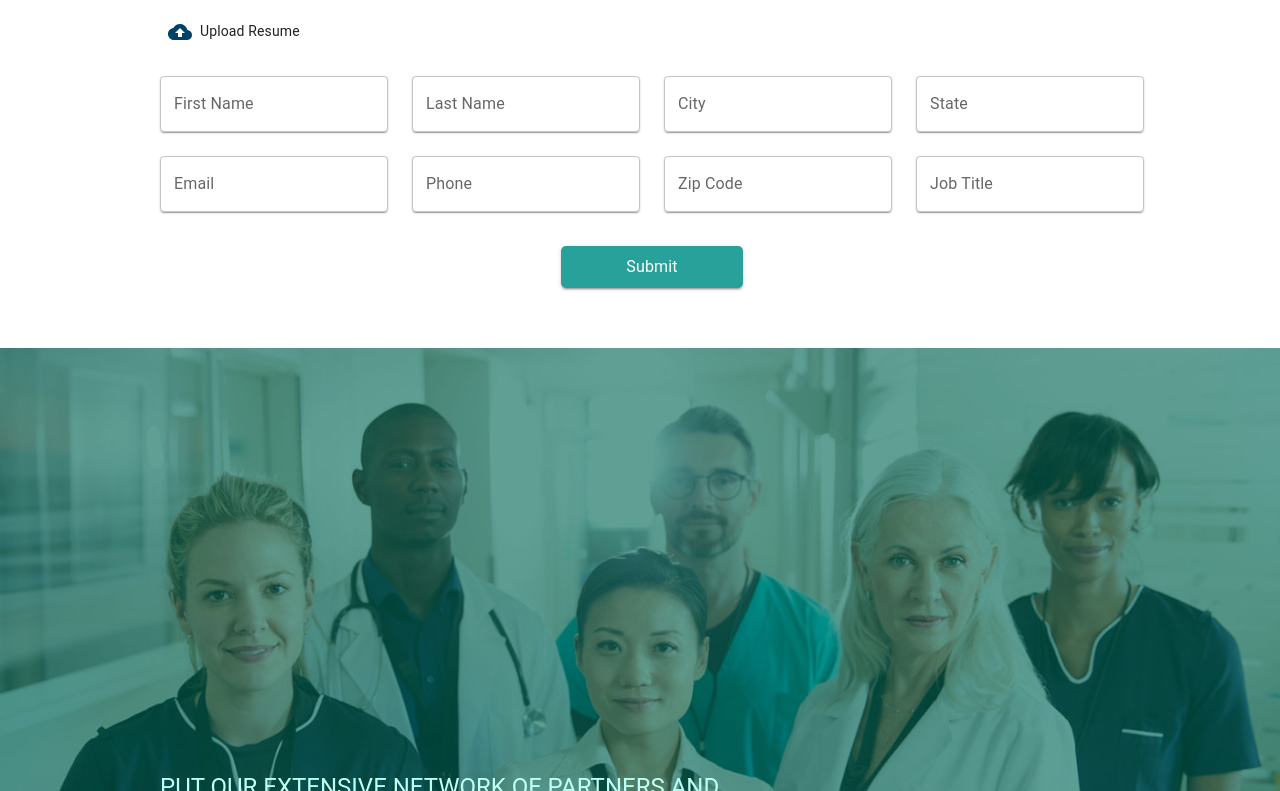
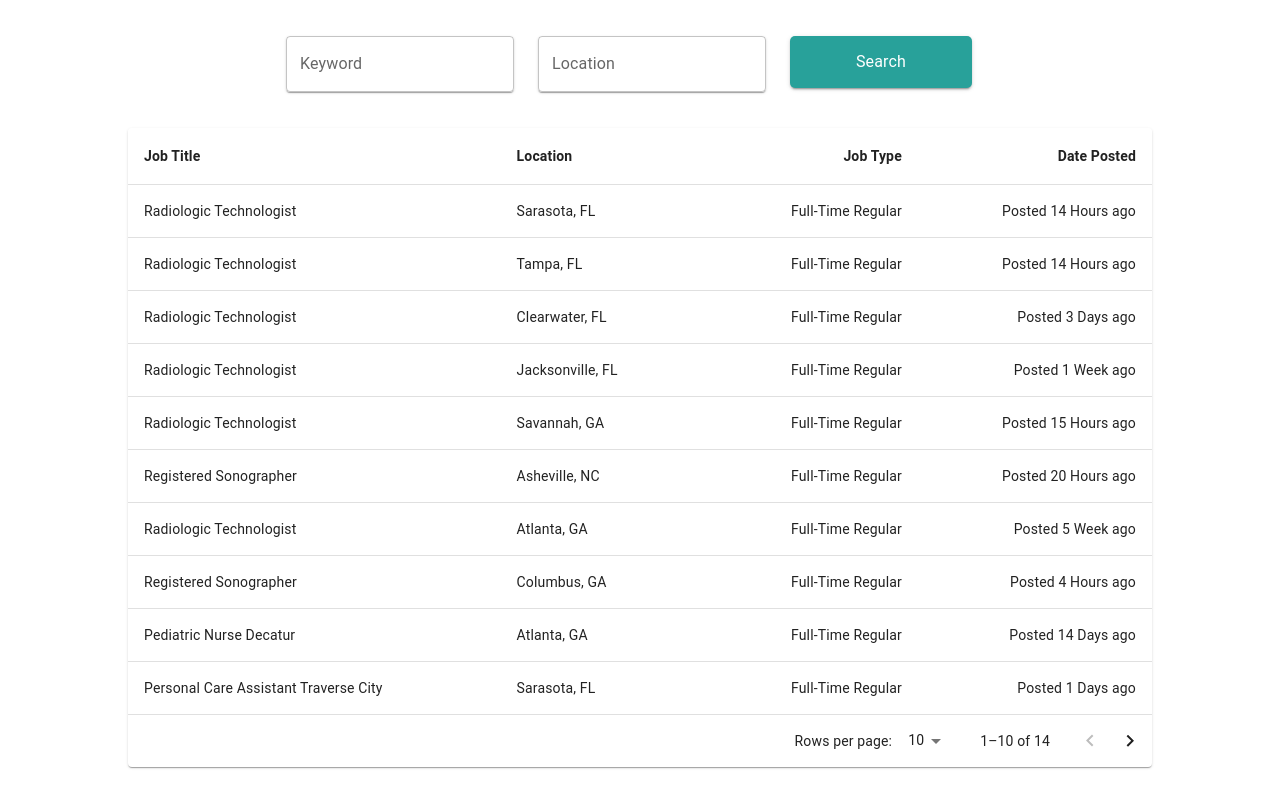
Before and after one commit to Pistah-boyz/nexushealthcare, a React (Create React App) app: page /career in a window 1280 px wide. Shown: the part 989-1780 px from the top of the page. Built offline with nearby package versions, Linux system fonts and the light colour scheme.

Commit message:
carrer changes

```diff
--- a/package.json
+++ b/package.json
@@ -3,11 +3,10 @@
   "version": "0.1.0",
   "private": true,
   "dependencies": {
-    "@emotion/react": "^11.10.5",
+    "@emotion/react": "^11.10.6",
     "@emotion/styled": "^11.10.6",
     "@mui/icons-material": "^5.11.0",
-    "@mui/material": "^5.11.7",
-    "@mui/styles": "^5.11.12",
+    "@mui/material": "^5.11.12",
     "@tanstack/react-query": "^4.24.4",
     "@tanstack/react-query-devtools": "^4.24.4",
     "@testing-library/jest-dom": "^5.16.4",
--- a/src/components/About.jsx
+++ b/src/components/About.jsx
@@ -1,13 +1,12 @@
 import React from "react";
 
 import { Box, Typography, Grid } from "@mui/material";
-import { makeStyles } from "@mui/styles";
 
 import Footer from "./Footer";
 import img1 from "../images/about_img1.jpg";
 import CommonBoxImg from "./CommonBoxImg";
 
-const useStyles = makeStyles({
+const styles = {
   imgtranscolor: {
     position: "relative",
     "&::before": {
@@ -46,10 +45,9 @@ const useStyles = makeStyles({
   section_p: {
     padding: "0.5rem",
   },
-});
+};
 
 const About = () => {
-  const classes = useStyles();
   return (
     <>
       <CommonBoxImg
@@ -57,27 +55,19 @@ const About = () => {
         txt1="ABOUT OUR ORGANIZATION"
         txt2="AN EXPERIENCED HEALTHCARE STAFFING AGENCY IN ATLANTA, GA"
       />
-      <div className={classes.root}>
+      <Typography component="div" sx={styles.root}>
         <Grid container>
           <Grid item xs={12} md={6}>
-            <Typography component="div" className={classes.sectiondiv_1}>
-              <Typography
-                component="h2"
-                variant="h5"
-                className={classes.section_h5}
-              >
+            <Typography component="div" sx={styles.sectiondiv_1}>
+              <Typography component="h2" variant="h5" sx={styles.section_h5}>
                 WHO WE ARE AND WHAT WE STAND FOR
               </Typography>
-              <Typography
-                component="h2"
-                variant="h6"
-                className={classes.section_h6}
-              >
+              <Typography component="h2" variant="h6" sx={styles.section_h6}>
                 Ellsworth Healthcare Staffing is a full-service healthcare
                 staffing agency committed to providing strategic solutions for
                 all medical staffing needs.
               </Typography>
-              <Typography component="p" className={classes.section_p}>
+              <Typography component="p" sx={styles.section_p}>
                 Our team works around-the-clock to provide outstanding staffing
                 solutions and quality service. It is our mission to leverage our
                 direct experience and knowledge of the industry to provide
@@ -86,7 +76,7 @@ const About = () => {
                 across the state of Georgia or local Atlanta residents in need
                 of healthcare.
               </Typography>
-              <Typography component="p" className={classes.section_p}>
+              <Typography component="p" sx={styles.section_p}>
                 Ellsworth Healthcare Staffing was founded in Tucker, Georgia
                 with the mission of providing “Superior People and Superior
                 Service.” At Ellsworth, our employees, partner facilities, and
@@ -96,7 +86,7 @@ const About = () => {
                 also giving our clients the employees they need to deliver
                 exceptional care to their own patients.
               </Typography>
-              <Typography component="p" className={classes.section_pcustom}>
+              <Typography component="p" sx={styles.section_pcustom}>
                 If you’re interested in partnering with Ellsworth Healthcare
                 Staffing, give us a call today at 404-806-8164 or visit our
                 Contact Page.
@@ -104,25 +94,17 @@ const About = () => {
             </Typography>
           </Grid>
           <Grid item xs={12} md={6}>
-            <Typography component="div" className={classes.sectiondiv_2}>
-              <Typography
-                component="h2"
-                variant="h5"
-                className={classes.section_h5}
-              >
+            <Typography component="div" sx={styles.sectiondiv_2}>
+              <Typography component="h2" variant="h5" sx={styles.section_h5}>
                 COMMITTED TO SUPPORTING THE HEALTHCARE INDUSTRY
               </Typography>
-              <Typography
-                component="h2"
-                variant="h5"
-                className={classes.section_h6}
-              >
+              <Typography component="h2" variant="h5" sx={styles.section_h6}>
                 Ellsworth Healthcare Staffing recruits everyone from
                 highly-skilled nurses to all allied health professionals and any
                 other clinical and administrative staff in the healthcare
                 industry.
               </Typography>
-              <Typography component="p" className={classes.section_p}>
+              <Typography component="p" sx={styles.section_p}>
                 Our team works quickly and skillfully to place the highest
                 qualified candidates in medical facilities across the state of
                 Georgia. In addition, we make certain that our caregivers are
@@ -134,7 +116,7 @@ const About = () => {
                 our clients an excellent healthcare experience when they need it
                 most.
               </Typography>
-              <Typography component="p" className={classes.section_p}>
+              <Typography component="p" sx={styles.section_p}>
                 Ellsworth Healthcare Staffing was founded in Tucker, Georgia
                 with the mission of providing “Superior People and Superior
                 Service.” At Ellsworth, our employees, partner facilities, and
@@ -144,7 +126,7 @@ const About = () => {
                 also giving our clients the employees they need to deliver
                 exceptional care to their own patients.
               </Typography>
-              <Typography component="p" className={classes.section_p}>
+              <Typography component="p" sx={styles.section_p}>
                 We understand it’s more than just placing employees, but also
                 about the quality of care for the patients, who are included in
                 our promise of “Superior People and Superior Service.” Allow us
@@ -156,7 +138,7 @@ const About = () => {
             </Typography>
           </Grid>
         </Grid>
-      </div>
+      </Typography>
       <Footer />
     </>
   );
--- a/src/components/Career.jsx
+++ b/src/components/Career.jsx
@@ -1,4 +1,4 @@
-import React from "react";
+import React, { useState } from "react";
 import {
   Button,
   Grid,
@@ -11,6 +11,7 @@ import { CloudUpload } from "@mui/icons-material";
 
 import CommonBoxImg from "./CommonBoxImg";
 import img1 from "../images/about_img1.jpg";
+import JobBoard from "./JobBoard";
 import Footer from "./Footer";
 
 const style = {
@@ -66,8 +67,13 @@ const style = {
     margin: "auto",
     width: "80%",
   },
+  jobbformfield: {
+    margin: "auto",
+    width: "60%",
+  },
 };
 const Career = () => {
+  const [jobBoard, setJobBoard] = useState(false);
   return (
     <>
       <CommonBoxImg
@@ -103,6 +109,8 @@ const Career = () => {
           </Typography>
         </Typography>
       </Typography>
+      {jobBoard ? (
+        <>
           <Typography component="div" sx={style.root}>
             <Grid container justify="center" spacing={3} sx={style.formfield}>
               <Grid item xs={12}>
@@ -177,7 +185,11 @@ const Career = () => {
               </Grid>
             </Grid>
           </Typography>
-      <Typography component="div" sx={{marginTop:"50px"}}>
+        </>
+      ) : (
+        <JobBoard />
+      )}
+      <Typography component="div" sx={{ marginTop: "50px" }}>
         <Footer />
       </Typography>
     </>
--- a/src/components/Footer.jsx
+++ b/src/components/Footer.jsx
@@ -1,11 +1,11 @@
 import React from "react";
 
 import { Box, Typography, Grid } from "@mui/material";
-import { makeStyles } from "@mui/styles";
+
 
 import img2 from "../images/action-bg.jpg";
 
-const useStyles = makeStyles({
+const styles = {
   imgtranscolor: {
     position: "relative",
     "&::before": {
@@ -44,13 +44,12 @@ const useStyles = makeStyles({
     fontWeight: "600 !important",
     width: "72%",
   },
-});
+};
 
 const Footer = () => {
-  const classes = useStyles();
   return (
     <Box
-      className={classes.imgtranscolor}
+      className={styles.imgtranscolor}
       sx={{
         backgroundImage: `url(${img2})`,
         backgroundSize: "cover",
@@ -75,14 +74,14 @@ const Footer = () => {
           <Typography
             variant="h3"
             color="white"
-            className={classes.section2_h3}
+            className={styles.section2_h3}
           >
             PUT OUR EXTENSIVE NETWORK OF PARTNERS AND RESOURCES TO WORK FOR YOU!
           </Typography>
           <Typography
             component="p"
             color="white"
-            className={classes.section2_p}
+            className={styles.section2_p}
           >
             Whether you are interested in a temporary assignment, per diem work,
             or a permanent role, our team is dedicated to learning who you are
--- /dev/null
+++ b/src/components/JobBoard.jsx
@@ -0,0 +1,109 @@
+import React, { useState } from "react";
+import { Button, Grid, Paper, Typography, TextField } from "@mui/material";
+import JobBoardTable from "./JobBoardTable";
+
+const style = {
+  root: {
+    flexGrow: 1,
+    padding: "10px",
+  },
+  paper: {
+    padding: "10px",
+    textAlign: "center",
+    color: "#555",
+  },
+  form: {
+    marginTop: "10px",
+  },
+  submitButton: {
+    display: "flex",
+    justifyContent: "center",
+    alignItems: "center",
+    marginTop: "10px",
+  },
+  jobbformfield: {
+    margin: "auto",
+    width: "60%",
+  },
+};
+const JobBoard = () => {
+  const [keyword, setKeyword] = useState("");
+  const [location, setLocation] = useState("");
+  const [searchval, setSearchValue] = useState("");
+  const onKeyWordChange = (e) => {
+    const keyword = e.target.value;
+    setKeyword(keyword);
+  };
+  const onLocationChange = (e) => {
+    const location = e.target.value;
+    setLocation(location);
+  };
+
+  const onSearch = () => {
+    setSearchValue(keyword);
+  };
+
+  return (
+    <>
+      <Typography
+        component="div"
+        sx={{ display: "flex", justifyContent: "center" }}
+      >
+        Don't see any current opportunities that meet your requirements?
+        <a href="#">&nbsp;Submit your information for future opportunities.</a>
+      </Typography>
+      <Typography component="div" sx={style.root}>
+        <Grid container justify="center" spacing={3} sx={style.jobbformfield}>
+          <Grid item xs={12} md={4}>
+            <Paper className={style.paper}>
+              <TextField
+                fullWidth
+                label="Keyword"
+                placeholder="Keyword"
+                value={keyword}
+                onChange={(e) => onKeyWordChange(e)}
+              />
+            </Paper>
+          </Grid>
+          <Grid item xs={12} md={4}>
+            <Paper className={style.paper}>
+              <TextField
+                fullWidth
+                label="Location"
+                placeholder="Search"
+                value={location}
+                onChange={(e) => onLocationChange(e)}
+              />
+            </Paper>
+          </Grid>
+          <Grid item xs={12} md={4}>
+            <Button
+              variant="contained"
+              sx={{
+                borderRadius: "5px",
+                backgroundColor: "#28A19A",
+                color: "#fff",
+              }}
+              onClick={() => onSearch()}
+            >
+              <Typography
+                component="span"
+                sx={{
+                  width: "150px",
+                  height: "40px",
+                  lineHeight: "40px",
+                  textTransform: "none",
+                }}
+              >
+                Search
+              </Typography>
+            </Button>
+          </Grid>
+        </Grid>
+      </Typography>
+      <JobBoardTable searchkeyval={searchval} />
+    </>
+  );
+};
+
+export default JobBoard;
--- /dev/null
+++ b/src/components/JobBoardTable.jsx
@@ -0,0 +1,203 @@
+import React, { useEffect, useState } from "react";
+import Paper from "@mui/material/Paper";
+import Table from "@mui/material/Table";
+import TableBody from "@mui/material/TableBody";
+import TableCell from "@mui/material/TableCell";
+import TableContainer from "@mui/material/TableContainer";
+import TableHead from "@mui/material/TableHead";
+import TablePagination from "@mui/material/TablePagination";
+import TableRow from "@mui/material/TableRow";
+
+const StickyHeadTable = ({ searchkeyval }) => {
+  const columns = [
+    { id: "jobtitle", label: "Job Title", minWidth: 170 },
+    { id: "location", label: "Location", minWidth: 100 },
+    {
+      id: "jobtype",
+      label: "Job Type",
+      minWidth: 170,
+      align: "right",
+    },
+    {
+      id: "dateposted",
+      label: "Date Posted",
+      minWidth: 170,
+      align: "right",
+    },
+  ];
+
+  function createData(jobtitle, location, jobtype, dateposted) {
+    return { jobtitle, location, jobtype, dateposted };
+  }
+
+  let rows = [
+    createData(
+      "Radiologic Technologist",
+      "Sarasota, FL",
+      "Full-Time Regular",
+      "Posted 14 Hours ago"
+    ),
+    createData(
+      "Radiologic Technologist",
+      "Tampa, FL",
+      "Full-Time Regular",
+      "Posted 14 Hours ago"
+    ),
+    createData(
+      "Radiologic Technologist",
+      "Clearwater, FL",
+      "Full-Time Regular",
+      "Posted 3 Days ago"
+    ),
+    createData(
+      "Radiologic Technologist",
+      "Jacksonville, FL",
+      "Full-Time Regular",
+      "Posted 1 Week ago"
+    ),
+    createData(
+      "Radiologic Technologist",
+      "Savannah, GA ",
+      "Full-Time Regular",
+      "Posted 15 Hours ago"
+    ),
+    createData(
+      "Registered Sonographer",
+      "Asheville, NC",
+      "Full-Time Regular",
+      "Posted 20 Hours ago"
+    ),
+    createData(
+      "Radiologic Technologist",
+      "Atlanta, GA",
+      "Full-Time Regular",
+      "Posted 5 Week ago"
+    ),
+    createData(
+      "Registered Sonographer",
+      "Columbus, GA",
+      "Full-Time Regular",
+      "Posted 4 Hours ago"
+    ),
+    createData(
+      "Pediatric Nurse Decatur",
+      "Atlanta, GA",
+      "Full-Time Regular",
+      "Posted 14 Days ago"
+    ),
+    createData(
+      "Personal Care Assistant	Traverse City",
+      "Sarasota, FL",
+      "Full-Time Regular",
+      "Posted 1 Days ago"
+    ),
+    createData(
+      "Medical Biller Decatur",
+      "Sarasota, FL",
+      "Full-Time Regular",
+      "Posted 5 Days ago"
+    ),
+    createData(
+      "Radiologic Technologist",
+      "Sarasota, FL",
+      "Full-Time Regular",
+      "Posted 10 Week  ago"
+    ),
+    createData(
+      "Executive Director Fayetteville",
+      "Sarasota, FL",
+      "Full-Time Regular",
+      "Posted 10 Hours ago"
+    ),
+    createData(
+      "Registered Nurse",
+      "Fayetteville, NC",
+      "Full-Time Regular",
+      "Posted 7 Hours ago"
+    ),
+  ];
+
+  const [rowdata, setRowData] = useState([]);
+  const [page, setPage] = React.useState(0);
+  const [rowsPerPage, setRowsPerPage] = React.useState(10);
+
+  useEffect(() => {
+    setRowData(rows);
+    if (searchkeyval) {
+      let searchkey = searchkeyval.toLowerCase();
+      let data = rows.filter((item) =>
+        item.jobtitle.toLowerCase().includes(searchkey)
+      );
+      setRowData(data);
+    }
+  }, [searchkeyval]);
+
+  const handleChangePage = (event, newPage) => {
+    setPage(newPage);
+  };
+
+  const handleChangeRowsPerPage = (event) => {
+    setRowsPerPage(+event.target.value);
+    setPage(0);
+  };
+
+  return (
+    <Paper
+      sx={{
+        width: "80%",
+        overflow: "hidden",
+        marginTop: "2%",
+        marginLeft: "10%",
+      }}
+    >
+      <TableContainer sx={{ maxHeight: 660 }}>
+        <Table stickyHeader aria-label="sticky table">
+          <TableHead>
+            <TableRow>
+              {columns.map((column) => (
+                <TableCell
+                  key={column.id}
+                  align={column.align}
+                  style={{ minWidth: column.minWidth, fontWeight: "bolder" }}
+                >
+                  {column.label}
+                </TableCell>
+              ))}
+            </TableRow>
+          </TableHead>
+          <TableBody>
+            {rowdata
+              .slice(page * rowsPerPage, page * rowsPerPage + rowsPerPage)
+              .map((row) => {
+                return (
+                  <TableRow hover role="checkbox" tabIndex={-1} key={row.code}>
+                    {columns.map((column) => {
+                      const value = row[column.id];
+                      return (
+                        <TableCell key={column.id} align={column.align}>
+                          {column.format && typeof value === "number"
+                            ? column.format(value)
+                            : value}
+                        </TableCell>
+                      );
+                    })}
+                  </TableRow>
+                );
+              })}
+          </TableBody>
+        </Table>
+      </TableContainer>
+      <TablePagination
+        rowsPerPageOptions={[10, 25, 100]}
+        component="div"
+        count={rows.length}
+        rowsPerPage={rowsPerPage}
+        page={page}
+        onPageChange={handleChangePage}
+        onRowsPerPageChange={handleChangeRowsPerPage}
+      />
+    </Paper>
+  );
+};
+
+export default StickyHeadTable;
```
Also changed, not shown: 1 other file (tests, documents, lock files or other folders). Lines whose indentation alone changed are shown as unchanged.
